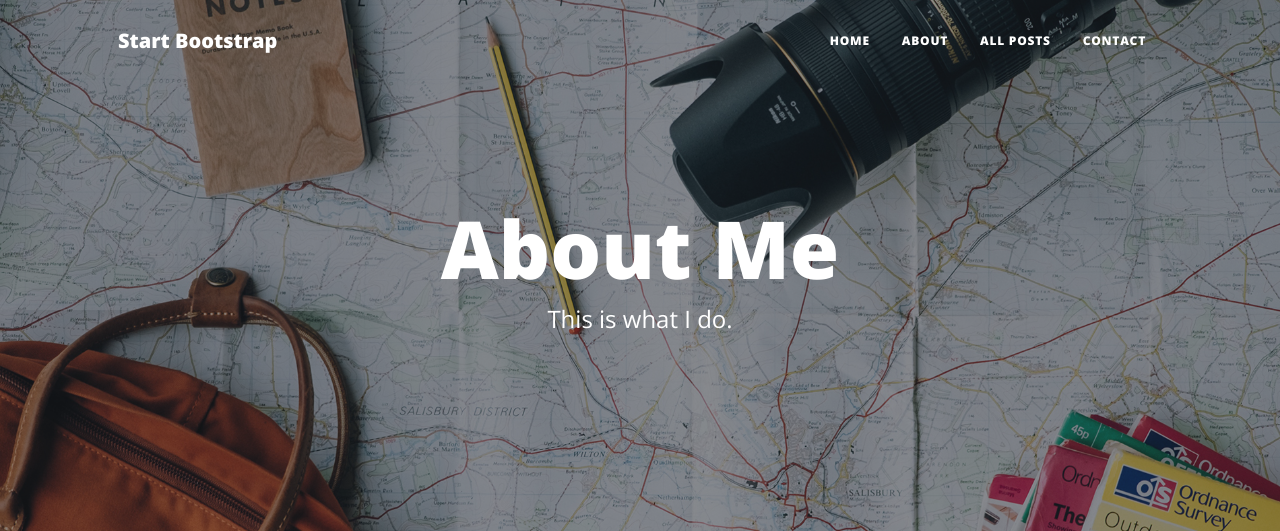
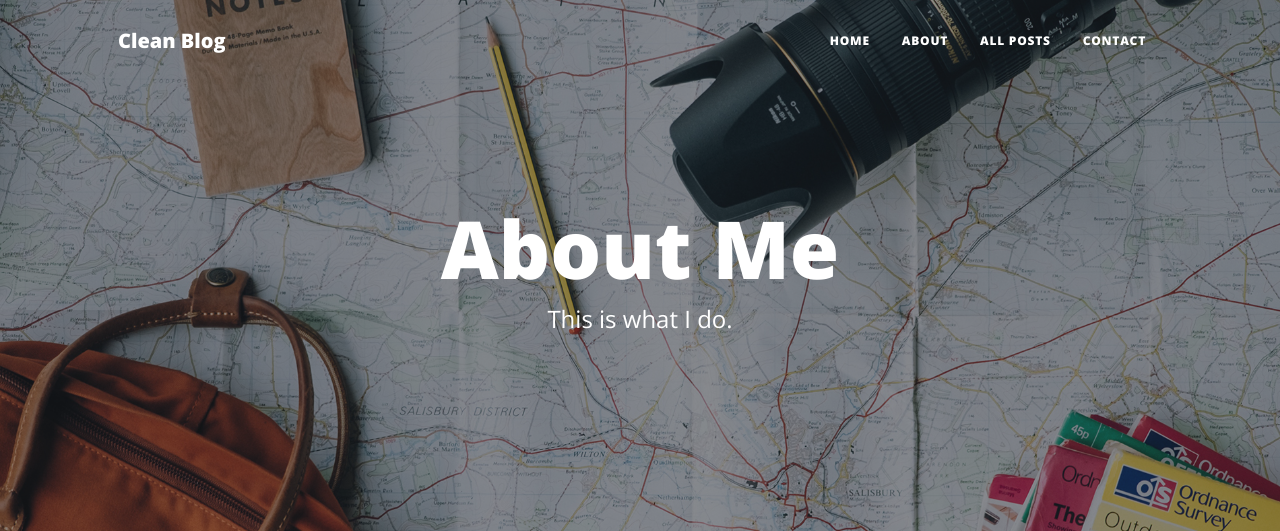
Before and after one commit to AmirMahdyTurani/clean-blog, a Django app: page /about-us/ in a window 1280 px wide. Shown: the top 531 px of the page. Run offline with Django 4.2, Linux system fonts and the light colour scheme; some libraries are stand-ins or nearby versions.

Commit message:
bug patch

```diff
--- a/FUTURE.txt
+++ b/FUTURE.txt
@@ -4,7 +4,3 @@
 4.rtl
 5.older posts page settings
 6.change template to angular template
-
-######################
-1.model home page
-2.media (checked)
--- a/templates/base.html
+++ b/templates/base.html
@@ -22,7 +22,7 @@
 <!-- Navigation-->
 <nav class="navbar navbar-expand-lg navbar-light" id="mainNav">
     <div class="container px-4 px-lg-5">
-        <a class="navbar-brand" href={% url "index" %}>Start Bootstrap</a>
+        <a class="navbar-brand" href={% url "index" %}>Clean Blog</a>
         <button class="navbar-toggler" type="button" data-bs-toggle="collapse" data-bs-target="#navbarResponsive"
                 aria-controls="navbarResponsive" aria-expanded="false" aria-label="Toggle navigation">
             Menu
```
